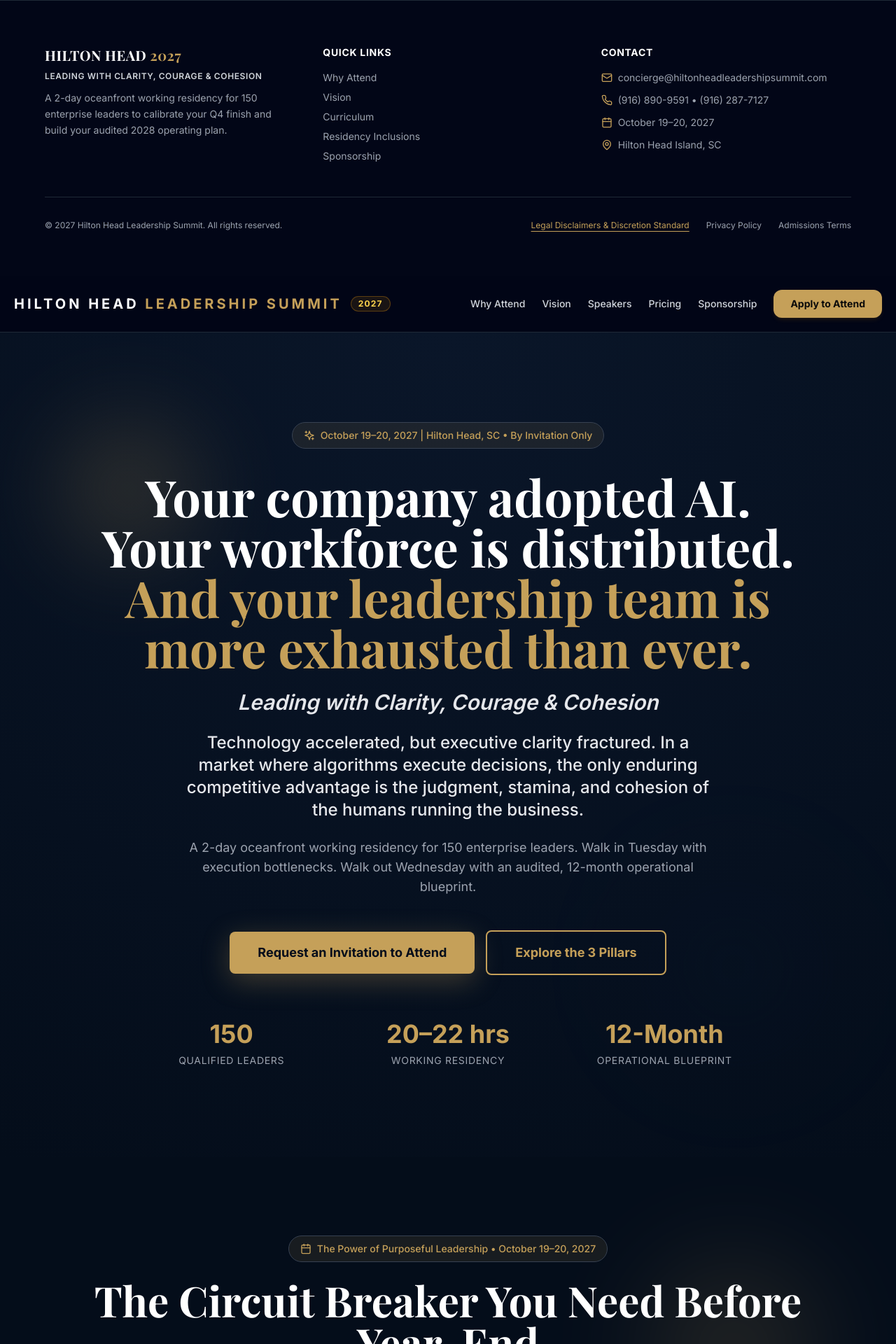
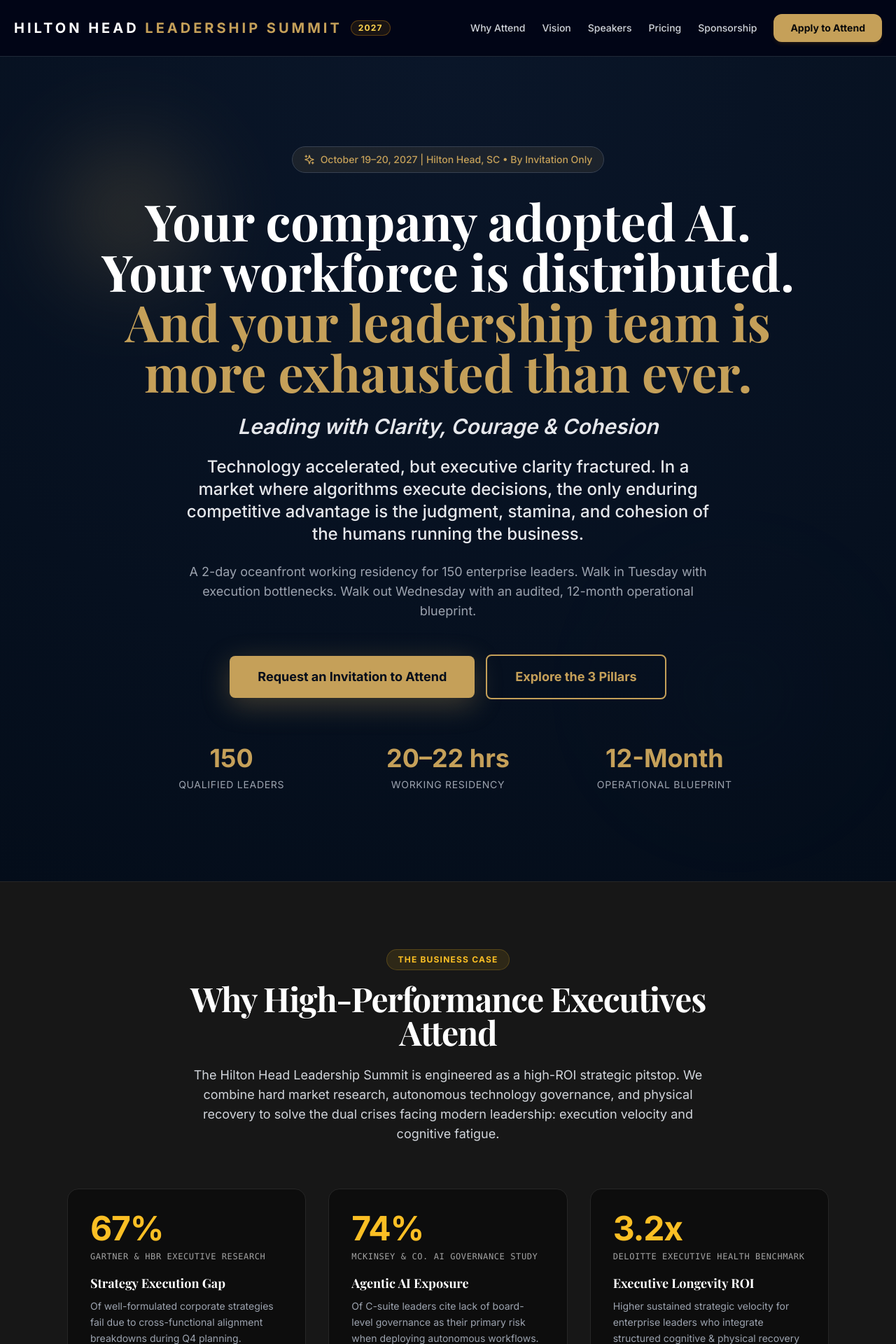
Before and after one commit to MedGo-bot/hhls-2026-final, a React (Vite) app: page / in a window 1280 px wide. Shown: the top 1920 px of the page at 70% size. Built offline with nearby package versions, Linux system fonts and the light colour scheme.

Commit message:
Rearrange components in App component

```diff
--- a/src/App.tsx
+++ b/src/App.tsx
@@ -10,14 +10,14 @@ import WhyAttend from './components/WhyAttend';
 function App() {
   return (
     <div className="min-h-screen">
-      <Footer />
       <Header />
       <Hero />
-      <Pricing />
+      <WhyAttend />
+      <Vision />
       <Speakers />
       <Sponsorship/>
-      <Vision/>
-      <WhyAttend />
+      <Pricing/>
+      <Footer />
     </div>
   );
 }
```
